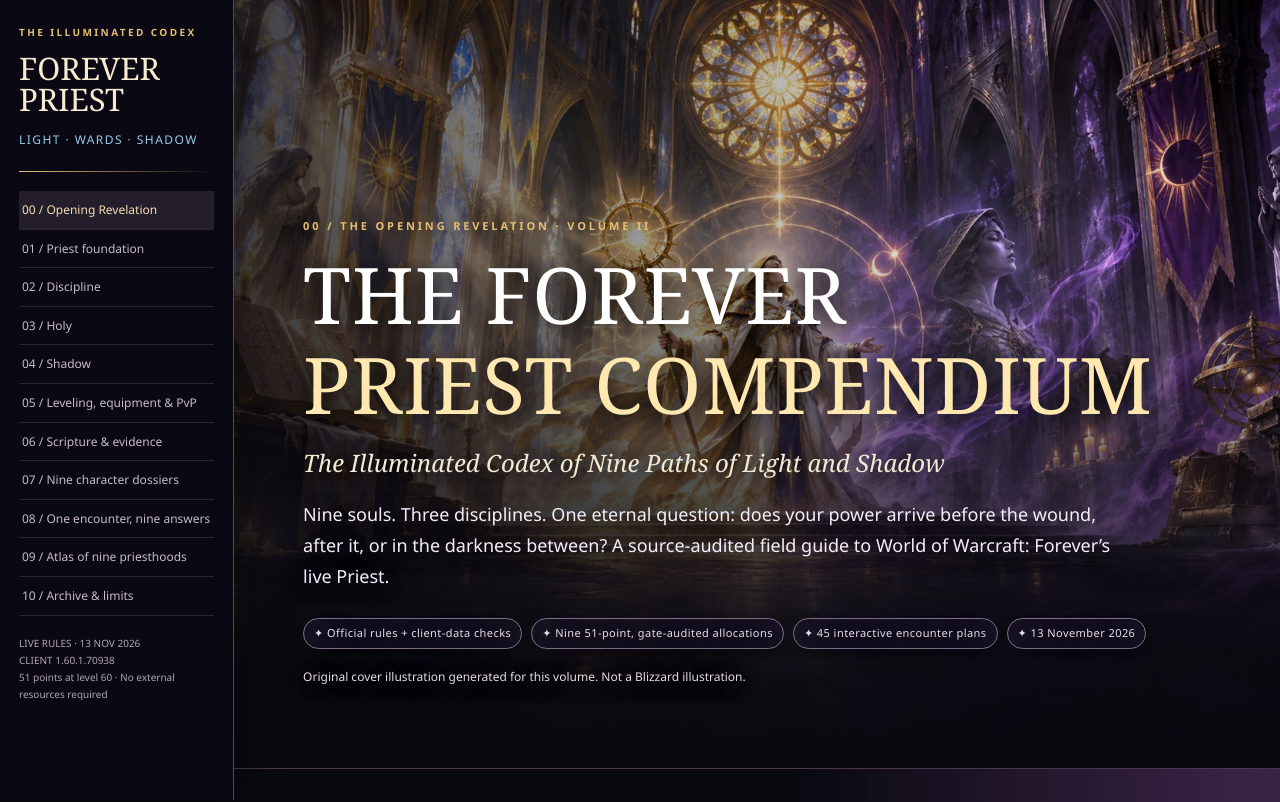
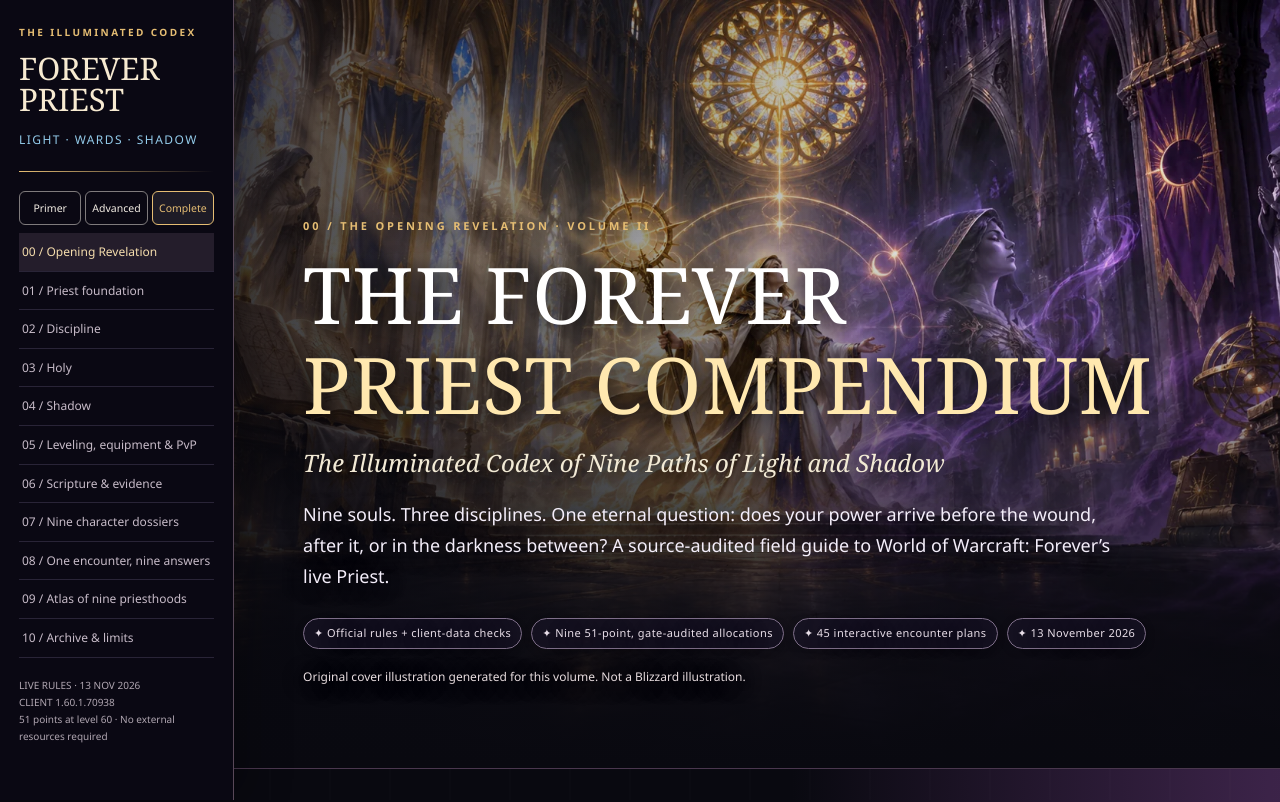
Before and after one commit to TheKillerTomatot/Forever-Compendiums, a plain HTML site: page priest.html in a window 1280 px wide. Shown: the top 802 px of the page. Drawn offline with Linux system fonts and the light colour scheme.

Commit message:
Add Primer, Advanced and Complete views to the Priest page
Phase 2, the same script as the Warrior page. ?volume=primer or
?volume=advanced in the URL picks a view; without it, or without
JavaScript, the page shows the complete book.

- A new script after <body> with this page's chapter lists, its menu
  and the switch position.
- New CSS lines at the end of the style block for the switch.

No text line changed.

Co-Authored-By: Claude Opus 5.5 <noreply@anthropic.com>

```diff
--- a/priest.html
+++ b/priest.html
@@ -17,8 +17,99 @@
 .encounter-tradeoffs{min-width:900px}.encounter-tradeoffs td:first-child{min-width:165px}.encounter-tradeoffs td:not(:first-child){width:28%;font-size:12px;line-height:1.55}.encounter-tradeoffs tbody tr:nth-child(3n+1){border-top:2px solid #806a77}.encounter-tradeoffs strong{color:var(--gold2)}@media print{.encounter-tradeoffs{min-width:0;font-size:10px}.encounter-tradeoffs td{font-size:10px!important;padding:5px}.encounter-tradeoffs td:first-child{min-width:0}}
 /* very small phones: the title word COMPENDIUM must fit inside the side padding */@media(max-width:340px){.hero h1{font-size:38px}}
 /* visually hidden, still read by screen readers */.sr-only{position:absolute;width:1px;height:1px;padding:0;margin:-1px;overflow:hidden;clip:rect(0,0,0,0);white-space:nowrap;border:0}
+/* volume switch (phase 2): Primer, Advanced and Complete buttons at the top of the chapter menu; --vol-on marks the current view */
+.vol-switch{--vol-on:var(--gold);display:flex;gap:4px;margin:14px 0 8px}
+.vol-switch button{flex:1;min-width:0;padding:7px 2px;font:inherit;font-size:10.5px;color:inherit;background:none;border:1px solid color-mix(in srgb,currentColor 50%,transparent);border-radius:6px;cursor:pointer}
+.vol-switch button:hover{border-color:currentColor}
+.vol-switch button[aria-pressed="true"]{color:var(--vol-on);border-color:var(--vol-on);background:#ffffff14}
+.vol-switch button:focus-visible{outline:2px solid var(--vol-on);outline-offset:2px}
+@media print{.vol-switch{display:none}}
 </style></head>
 <body>
+  <script>
+  /* Volumes (phase 2): Primer, Advanced and Complete are three views of this one page.
+     ?volume=primer or ?volume=advanced in the URL picks a view. Without it, or without
+     JavaScript, the page shows the complete book. The cover, the sources and the footer
+     belong to every view. This script runs before the page draws, so hidden chapters never flash. */
+  (()=>{
+    const CHAPTERS={
+      primer:['[aria-labelledby="prologue-title"]','#foundation','#discipline','#holy','#shadow','#journey'],
+      advanced:['#evidence','#dossiers','#encounters','#atlas']
+    };
+    const MENU='#toc';
+    const SWITCH_BEFORE='#toc a'; // the switch goes right before this element
+    const LABELS={primer:'Primer',advanced:'Advanced',complete:'Complete'};
+    const style=document.createElement('style');
+    document.head.append(style);
+    let current='complete';
+    // The chapters that the current view hides.
+    const hidden=()=>current==='primer'?CHAPTERS.advanced:current==='advanced'?CHAPTERS.primer:[];
+    // True when the element sits in a hidden chapter.
+    const isHidden=el=>hidden().some(s=>document.querySelector(s)?.contains(el));
+    // Show one view: hide the other view's chapters and the menu links to them (by id).
+    function apply(view){
+      current=view;
+      const list=hidden();
+      style.textContent=list.length?list.map(s=>s.startsWith('#')?`${s},${MENU} a[href="${s}"]`:s).join(',')+'{display:none!important}':'';
+    }
+    const asked=new URLSearchParams(location.search).get('volume');
+    apply(['primer','advanced'].includes(asked)?asked:'complete');
+    document.addEventListener('DOMContentLoaded',()=>{
+      // The switch: one button per view. Screen readers hear the group as "Reading level".
+      const group=document.createElement('div');
+      group.className='vol-switch';
+      group.setAttribute('role','group');
+      group.setAttribute('aria-label','Reading level');
+      for(const view in LABELS){
+        const button=document.createElement('button');
+        button.type='button';
+        button.textContent=LABELS[view];
+        button.dataset.view=view;
+        button.addEventListener('click',()=>choose(view,true));
+        group.append(button);
+      }
+      document.querySelector(SWITCH_BEFORE).before(group);
+      const mark=()=>group.querySelectorAll('button').forEach(b=>b.setAttribute('aria-pressed',String(b.dataset.view===current)));
+      mark();
+      // Change the view and the URL. With move: when the chapter at the reading line (a third down
+      // the screen) stays, keep it where it is; else go to the first chapter of the new view.
+      function choose(view,move){
+        if(view===current)return;
+        const anchor=move&&[...document.querySelectorAll('header[id],section')].find(el=>el.getClientRects().length&&el.getBoundingClientRect().bottom>innerHeight/3);
+        const top=anchor?anchor.getBoundingClientRect().top:0;
+        apply(view);
+        mark();
+        try{
+          const url=new URL(location.href);
+          if(view==='complete')url.searchParams.delete('volume');else url.searchParams.set('volume',view);
+          // A hash into a hidden chapter would bring back the complete book on reload, so drop it.
+          const target=url.hash&&document.getElementById(url.hash.slice(1));
+          if(target&&isHidden(target))url.hash='';
+          history.replaceState(history.state,'',url);
+        }catch{/* if the browser refuses to change the URL, the view still changes */}
+        if(anchor&&anchor.getClientRects().length)window.scrollTo({top:window.scrollY+anchor.getBoundingClientRect().top-top,behavior:'instant'});
+        else if(move&&view!=='complete')document.querySelector(CHAPTERS[view][0]).scrollIntoView({behavior:'instant'});
+        window.dispatchEvent(new Event('scroll')); // the menu highlight updates on scroll
+      }
+      // A link into a hidden chapter shows the complete book. The browser then follows the link.
+      document.addEventListener('click',e=>{
+        const link=e.target.closest('a[href^="#"]');
+        const target=link&&document.getElementById(link.hash.slice(1));
+        if(target&&isHidden(target))choose('complete',false);
+      },true);
+      // The same for a URL that opens at a hidden chapter, and for the back and forward buttons.
+      const reveal=()=>{
+        const target=location.hash&&document.getElementById(location.hash.slice(1));
+        if(target&&isHidden(target)){
+          choose('complete',false);
+          target.scrollIntoView({behavior:'instant'});
+        }
+      };
+      window.addEventListener('hashchange',reveal);
+      reveal();
+    });
+  })();
+  </script>
   <button id="navToggle" type="button" aria-controls="toc" aria-expanded="false"><span aria-hidden="true">☰</span> Chapters</button>
   <nav id="toc" aria-label="Chapter navigation">
     <div class="mini">THE ILLUMINATED CODEX</div>
```
